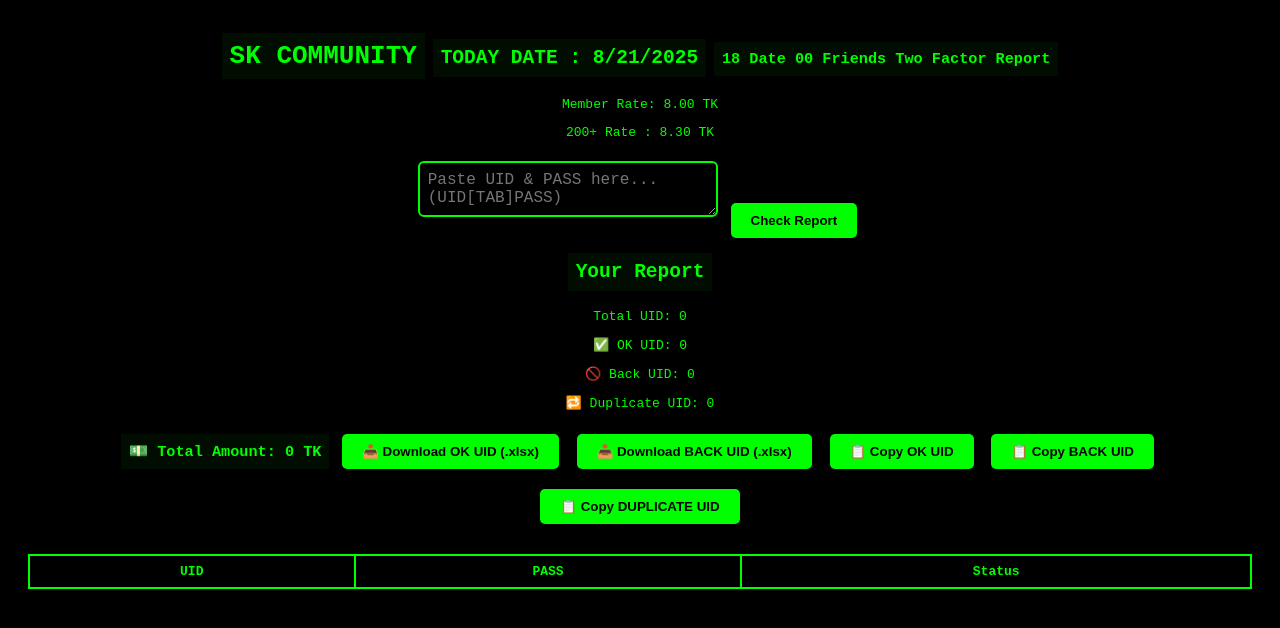
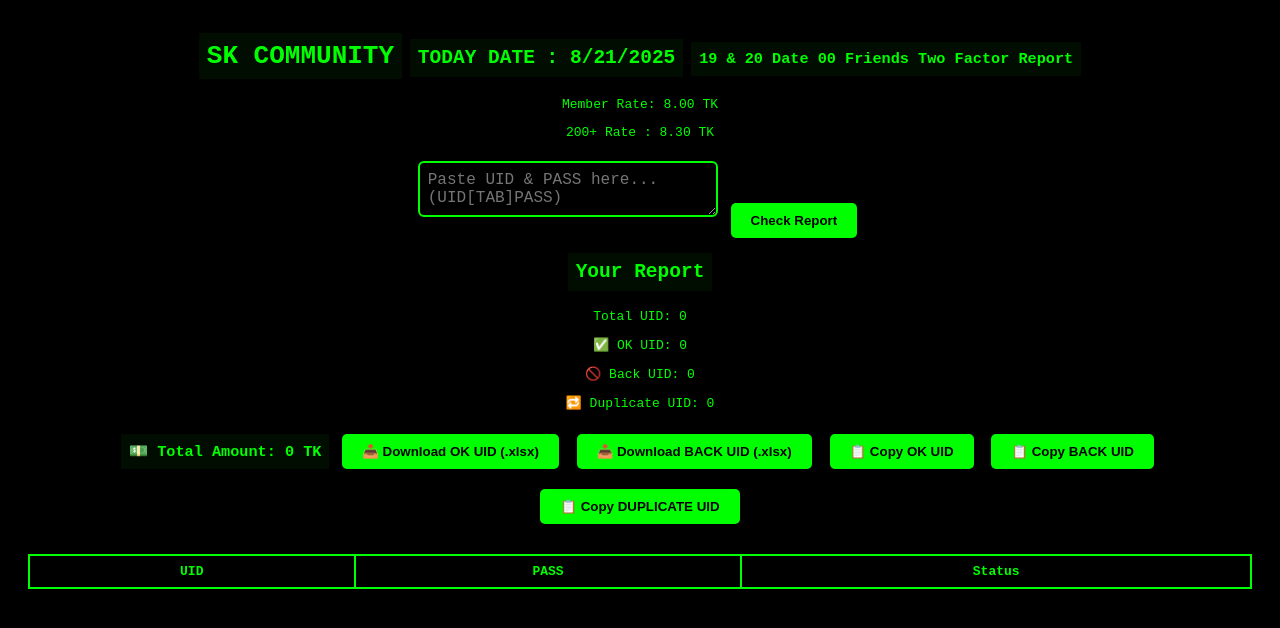
Before and after one commit to SHUVO-46/SK-100-FD-USER-REPORT, a plain HTML site: page index.html in a window 1280 px wide. Drawn offline with Linux system fonts and the light colour scheme.

Commit message:
Update index.html

```diff
--- a/index.html
+++ b/index.html
@@ -10,7 +10,7 @@
     <div id="dashboard">
         <h1> SK COMMUNITY </h1>
         <h2>TODAY DATE : <span id="today-date"></span></h2>
-        <h3>18 Date 00 Friends Two Factor Report</h3>
+        <h3>19 & 20 Date 00 Friends Two Factor Report</h3>
         <p>Member Rate: <span id="member-rate">8.00</span> TK</p>
         <p>200+ Rate  : <span id="admin-rate">8.30</span> TK</p>
 
```
